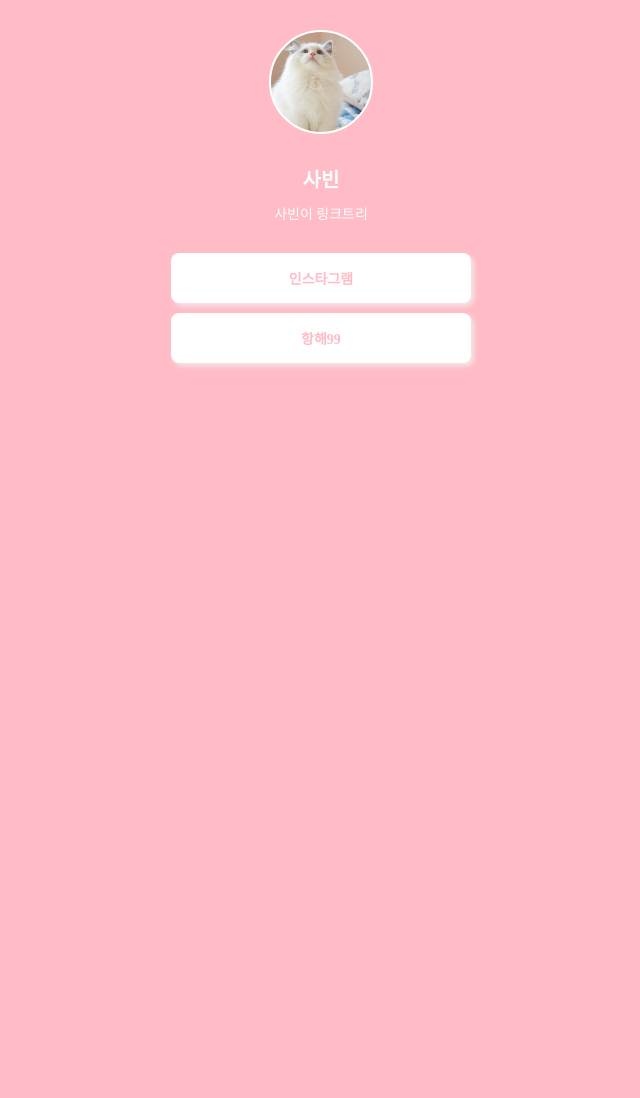
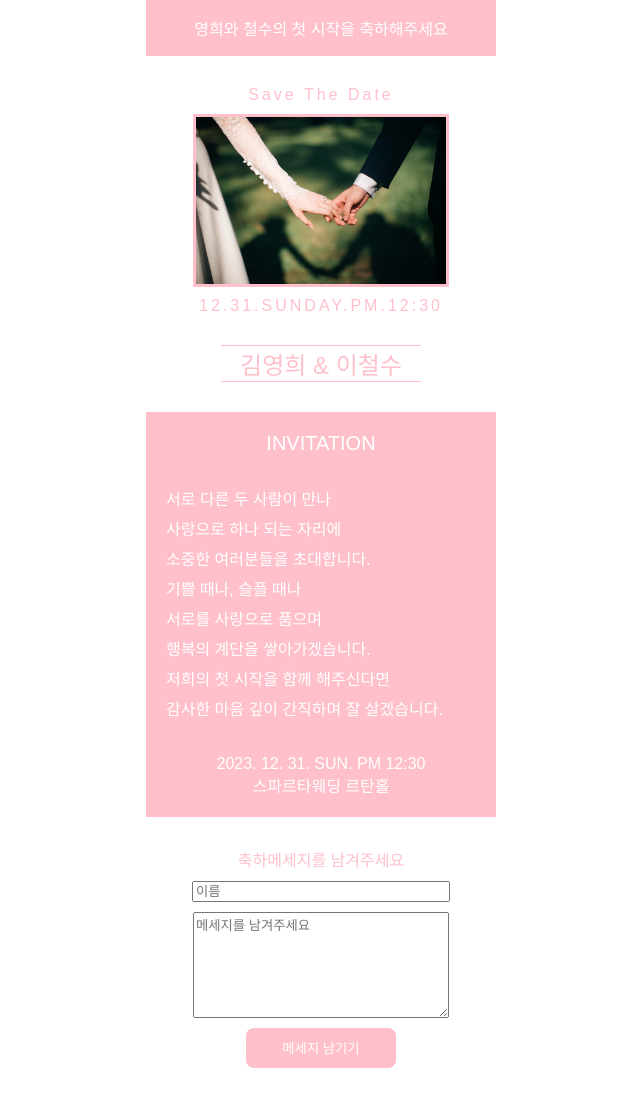
Before and after one commit to sayapin1/mypage, a plain HTML site: page index.html in a window 1280 px wide. Shown: the whole page, without its empty margins (319-959 px from the left). Before the commit the page ends 800 px from the top, so only its background shows below. Drawn offline with Linux system fonts and the light colour scheme; a web font is replaced by a local one.

Commit message:
Add files via upload

```diff
--- a/index.html
+++ b/index.html
@@ -1,92 +1,158 @@
 <!DOCTYPE html>
-<html>
+<html lang="en">
 <head>
-		<meta charset="UTF-8">
+    <meta charset="UTF-8">
     <meta http-equiv="X-UA-Compatible" content="IE=edge">
     <meta name="viewport" content="width=device-width, initial-scale=1.0">
-    <meta property="og:title" content="사빈 - 프로필 링크">
-    <meta property="og:description" content="안뇽하세용">
-    <meta property="og:image" content="랙돌.jpg">
-    <title>르탄이 - 프로필 링크</title>
+    <link href="https://fonts.googleapis.com/css2?family=IBM+Plex+Sans+KR:wght@100;200;300;400;500;600;700&display=swap" rel="stylesheet">
+    <title>결혼 청첩장</title>
     <style>
-        @import url('https://cdn.jsdelivr.net/gh/orioncactus/pretendard/dist/web/static/pretendard.css');
         * {
-            font-family: "Pretendard",serif;
-}
-
-        body {
-            background-color: #ffbbc6;
+            font-family: 'IBM Plex Sans KR', sans-serif;
         }
-        .profile {
-            width: 100px;
-            height: 100px;
-
-            border-radius: 100%;
-            border: 2px solid white;
-
-            background-image: url('랙돌.jpg');
-            background-position: center;
-            background-size: cover;
-        }
-        .main {
-            color: white;
-            font-size: 20px;
-
-            margin-top: 30px;
-            margin-bottom: 10px;
-        }
-        .sub {
-            color: white;
-            font-size: 14px;
-
-            margin-top: 0px;
-            margin-bottom: 30px;
+        body, h1, h2, h3, p, a {
+            font-size: 16px;
+            margin: 0px;
+            padding: 0px;
+            text-decoration: none;
+            font-weight: normal;
         }
         .wrap {
-            width: 300px;
-            margin: 30px auto 0px auto;
+            width: 350px;
+            margin: auto;
+        }
+
+        .wrap > h1 {
+            background-color: pink;
+            color: white;
+            padding: 16px;
+            text-align: center;
+            font-weight: 500;
+        }
+
+        .pic {
+            color: pink;
+            letter-spacing:3px;
 
             display: flex;
             flex-direction: column;
-            justify-content: center;
+            justify-content: space-between;
             align-items: center;
+
+            margin-top: 30px;
         }
-        .wrap > a {
-            width: 300px;
-            height: 50px;
 
-            background-color: white;
-            border-radius: 8px;
+        .pic > img {
+            width: 250px;
+            border: 3px solid pink;
+            margin-top: 10px;
+            margin-bottom: 10px;
+        }
 
-            margin-bottom: 10px;
+        .name {
+            color: pink;
+            font-size: 24px;
+            font-weight: 500;
+            border-top: 1px solid pink;
+            border-bottom: 1px solid pink;
+            width: 200px;
+            margin: 30px auto 30px auto;
+            text-align: center;
+        }
 
-            font-size: 14px;
-            font-weight: bold;
-            color: #ffbbc6;
+        .main {
 
+            background-color: pink;
+            color: white;
+            padding: 20px;
+        }
+
+        .title {
+            font-size: 20px;
+            text-align: center;
+        }
+
+        .msg {
+            line-height: 30px;
+            margin-top: 30px;
+            margin-bottom: 30px;
+        }
+
+        .place {
+            text-align: center;
+        }
+
+        .bottom {
             display: flex;
             flex-direction: column;
-            justify-content: center;
+            justify-content: space-between;
             align-items: center;
 
-            text-decoration: none;
+            margin-top: 30px;
+            margin-bottom: 30px;
+        }
 
-            box-shadow: 3px 3px 5px 0px rgb(243, 232, 232);
+        .bottom > p {
+            color: pink;
+            font-weight: 500;
+            margin-bottom: 10px;
         }
-        .wrap > a:hover {
-            background-color: #f2f2f2;
+
+        .bottom > input {
+            width: 250px;
+            margin-bottom: 10px;
+        }
+
+        .bottom > textarea {
+            width: 250px;
+            height: 100px;
+            margin-bottom: 10px;
+        }
+
+        .bottom > button {
+            border: none;
+            width: 150px;
+            height: 40px;
+            background-color: pink;
+            color: white;
+            border-radius: 8px;
         }
 
     </style>
 </head>
 <body>
     <div class="wrap">
-        <div class="profile"></div>
-        <h1 class="main">사빈</h1>
-        <p class="sub">사빈이 링크트리</p>
-        <a target="_blank" href="https://www.instagram.com/dl_unicorn">인스타그램</a>
-        <a target="_blank" href="https://hanghae99.spartacodingclub.kr/">항해99</a>
+        <h1>영희와 철수의 첫 시작을 축하해주세요</h1>
+        <div class="pic">
+            <h2>Save The Date</h2>
+            <img src="wedding.png">
+            <span>12.31.SUNDAY.PM.12:30</span>
+        </div>
+        <div class="name">
+            김영희 & 이철수
+        </div>
+        <div class="main">
+            <p class="title">INVITATION</p>
+            <p class="msg">
+                서로 다른 두 사람이 만나<br/>
+                사랑으로 하나 되는 자리에<br/>
+                소중한 여러분들을 초대합니다.<br/>
+                기쁠 때나, 슬플 때나<br/>
+                서로를 사랑으로 품으며<br/>
+                행복의 계단을 쌓아가겠습니다.<br/>
+                저희의 첫 시작을 함께 해주신다면<br/>
+                감사한 마음 깊이 간직하며 잘 살겠습니다.
+                </p>
+             <p class="place">
+                2023. 12. 31. SUN. PM 12:30<br/>
+                스파르타웨딩 르탄홀
+        </div>
+        <div class="bottom">
+            <p>축하메세지를 남겨주세요</p>
+            <input type="text" placeholder="이름">
+            <textarea placeholder="메세지를 남겨주세요"></textarea>
+            <button>메세지 남기기</button>
+        </div>
     </div>
-
 </body>
 </html>
```
Also changed, not shown: wedding.png (added).
